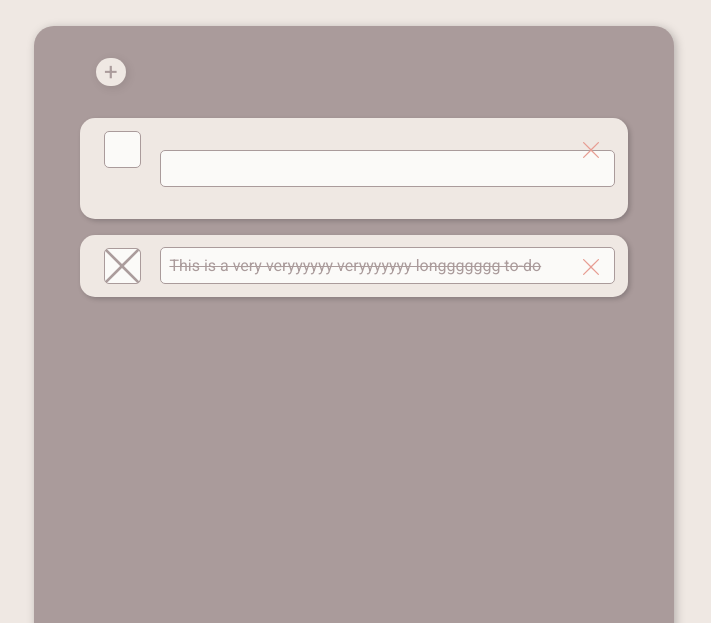
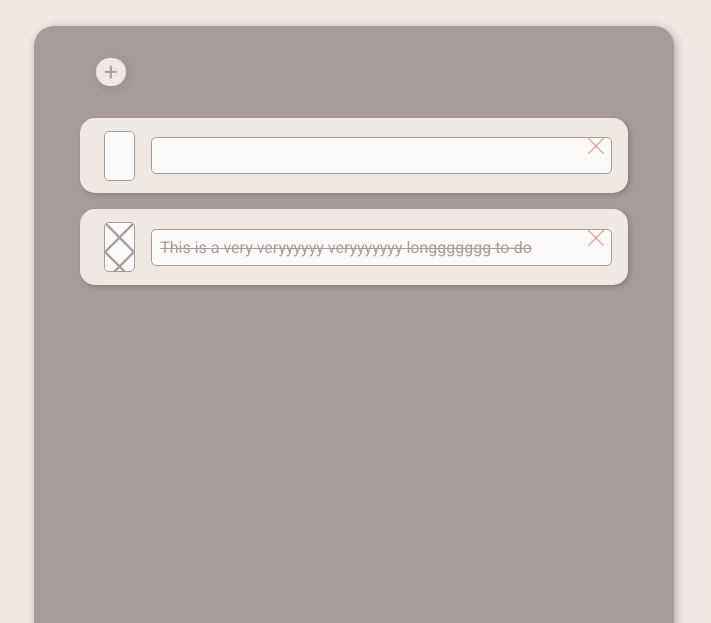
Before and after one commit to davidk55/simple-to-do-list, a website built with webpack: page src/template.html in a window 1280 px wide. Shown: the part 177-800 px from the top of the page, without its empty margins (286-997 px from the left). Built offline with nearby package versions, Linux system fonts and the light colour scheme.

Commit message:
fix: replace ::before and ::after with real buttons
This is needed to add event listeners to them.

```diff
--- a/src/styles/main.scss
+++ b/src/styles/main.scss
@@ -56,38 +56,33 @@ body {
       }
 
       &__item {
-        padding: 0.8rem;
+        padding: 0.8rem 1.5rem 0.8rem 1.5rem;
         width: 90%;
         width: 90%;
         border-radius: 15px;
-        padding-left: 5rem;
         background-color: var(--beige);
         position: relative;
         box-shadow: 2px 2px 5px rgba(0, 3, 8, 0.2);
+        display: flex;
+        gap: 1rem;
+        align-items: center;
+        justify-content: flex-start;
 
-        &::before {
-          content: '';
+        &__checked-toggle-btn {
+          background-color: red;
+          padding: 0.9rem;
           background-color: var(--bright-white);
-          padding: 1.08rem;
-          position: absolute;
-          left: 1.5rem;
-          top: 0.83rem;
           border-radius: 5px;
           border: 1px solid var(--dark-brown);
-
         }
 
-        &::after {
-          content: '';
-          position: absolute;
-          color: #E79D93;
-          left: calc(100% - 2.8rem);
-          top: 1.5rem;
-          font-size: 1.5rem;
-          cursor: pointer;
+        &__delete-btn {
           padding: 0.5rem;
           background-image: url('./../assets/delete.svg');
           background-size: contain;
+          background-repeat: no-repeat;
+          margin-left: -2.5rem;
+          cursor: pointer;
         }
 
         &__content {
@@ -118,7 +113,7 @@ body {
   }
 }
 
-.finished.todo-container__item::before {
+.finished > .todo-container__item__checked-toggle-btn {
   background-image: url('./../assets/finished.svg');
   background-size: contain;
 }
@@ -129,7 +124,7 @@ body {
   text-decoration-skip-ink: none;
 }
 
-@media (max-width: 600px) {
+@media (max-width: 750px) {
   #todo-container {
     width: 90%;
     min-width: inherit;
--- a/src/template.html
+++ b/src/template.html
@@ -21,7 +21,9 @@
         </li>
 
         <li class="todo-container__item finished">
-          <input type="text" class="todo-container__item__content" value="This is a very veryyyyyy veryyyyyyy longgggggg to-do">
+          <input type="button" name="todo-checked-toggle-btn" class="todo-container__item__checked-toggle-btn">
+          <input type="text" class="todo-container__item__content" value="This is a very veryyyyyy veryyyyyyy longgggggg to-do" id="todo-content">
+          <input type="button" name="todo-delete-btn" class="todo-container__item__delete-btn">
         </li>
 
       </ul>
```
